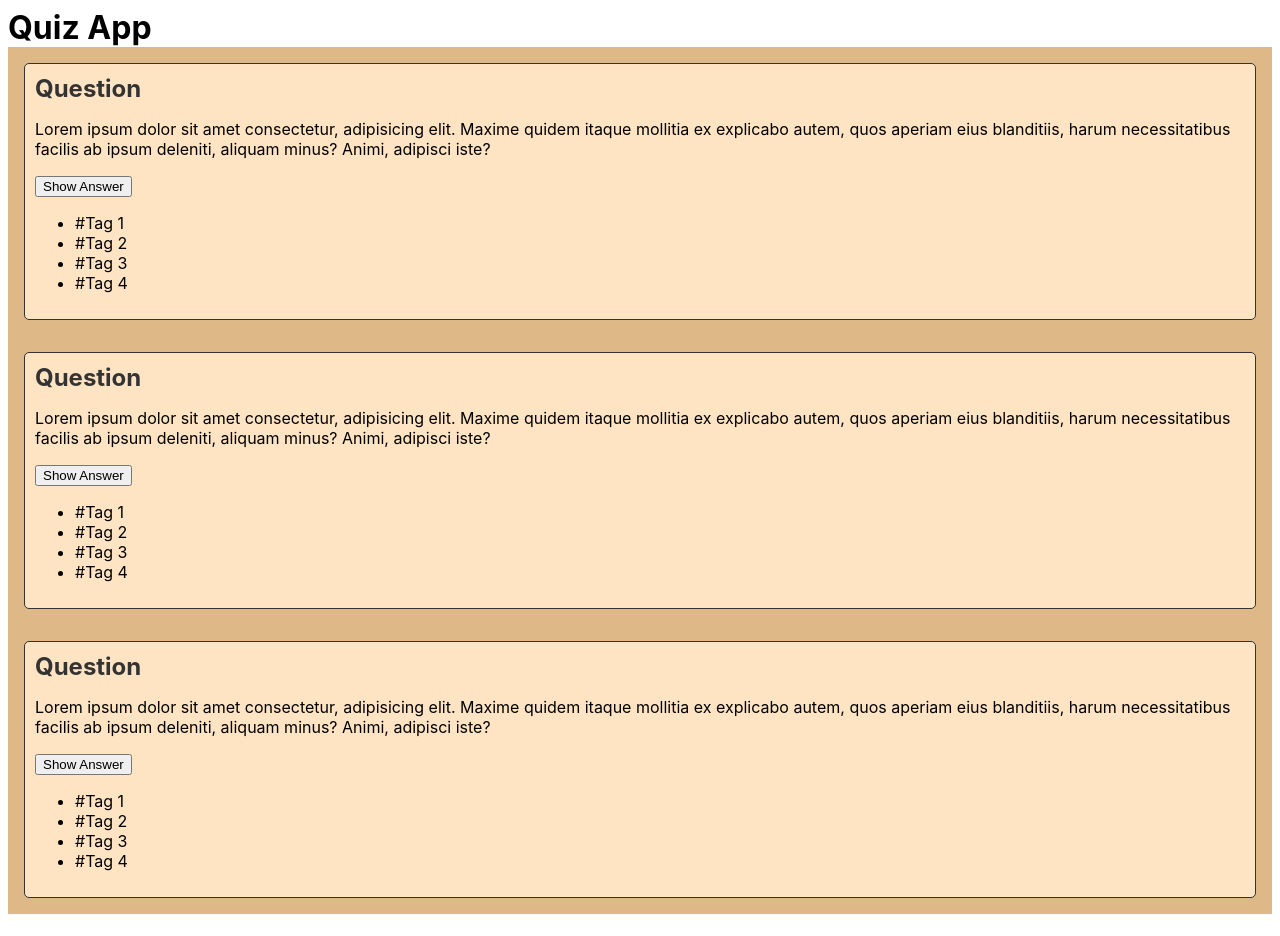
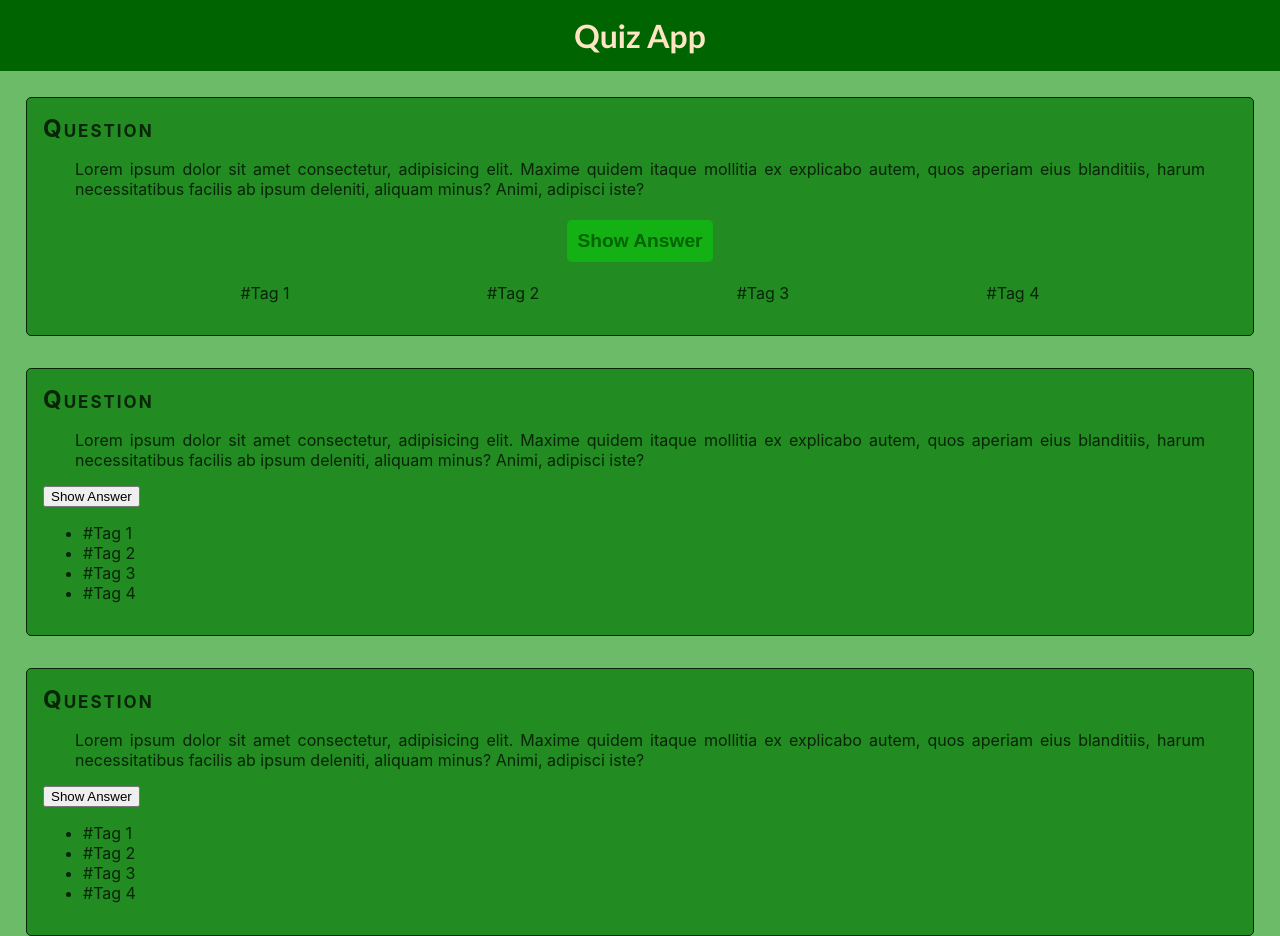
Before and after one commit to Ju-Schn/quiz-app, a plain HTML site: page index.html in a window 1280 px wide. Drawn offline with Linux system fonts and the light colour scheme.

Commit message:
Add styling card setup create

```diff
--- a/index.html
+++ b/index.html
@@ -20,8 +20,10 @@
           blanditiis, harum necessitatibus facilis ab ipsum deleniti, aliquam
           minus? Animi, adipisci iste?
         </p>
-        <button class="button">Show Answer</button>
-        <ul>
+        <div class="button">
+          <button class="button--answer">Show Answer</button>
+        </div>
+        <ul role="list" class="card__taglist">
           <li class="card__tag">#Tag 1</li>
           <li class="card__tag">#Tag 2</li>
           <li class="card__tag">#Tag 3</li>
--- a/styles/base.css
+++ b/styles/base.css
@@ -2,11 +2,8 @@
   box-sizing: border-box;
 }
 
-html {
+body {
   margin: 0px;
-}
-
-body {
   font-family: -apple-system, BlinkMacSystemFont, "Segoe UI", Roboto, Oxygen,
     Ubuntu, Cantarell, "Open Sans", "Helvetica Neue", sans-serif;
 }
--- a/styles/components/button.css
+++ b/styles/components/button.css
@@ -0,0 +1,15 @@
+.button {
+  display: block;
+  text-align: center;
+}
+
+.button--answer {
+  background-color: rgb(19, 177, 19);
+  color: darkgreen;
+  padding: 10px;
+  margin: 5px;
+  font-weight: bold;
+  font-size: larger;
+  border: none;
+  border-radius: 5px;
+}
--- a/styles/components/card-list.css
+++ b/styles/components/card-list.css
@@ -1,5 +1,7 @@
 .card-list {
-  background-color: burlywood;
+  background-color: rgb(108, 187, 105);
+  padding: 10px;
   display: flex;
-  flex-wrap: wrap;
+  flex-flow: row wrap;
+  justify-content: space-between;
 }
--- a/styles/components/card.css
+++ b/styles/components/card.css
@@ -1,11 +1,26 @@
 .card {
-  border: 1px solid #333;
+  border: 1px solid rgb(8, 37, 8);
   border-radius: 5px;
-  background-color: bisque;
+  background-color: forestgreen;
   margin: 1em;
-  padding: 10px;
+  padding: 1em;
+  color: rgb(8, 37, 8);
 }
 
 .card__title {
-  color: #333;
+  font-variant: small-caps;
+  letter-spacing: 2px;
 }
+
+.card__question {
+  text-align: justify;
+  padding: 0rem 2rem;
+}
+
+.card__taglist {
+  list-style: none;
+  padding: 0px;
+  display: flex;
+  flex-wrap: wrap;
+  justify-content: space-evenly;
+}
--- a/styles/components/header.css
+++ b/styles/components/header.css
@@ -0,0 +1,8 @@
+.header {
+  background-color: darkgreen;
+  color: bisque;
+  text-align: center;
+  padding: 1rem;
+  font-family: "Trebuchet MS", "Lucida Sans Unicode", "Lucida Grande",
+    "Lucida Sans", Arial, sans-serif;
+}
```
Also changed, not shown: create.html (added, +14 -0 lines), bookmarked.html (added).
